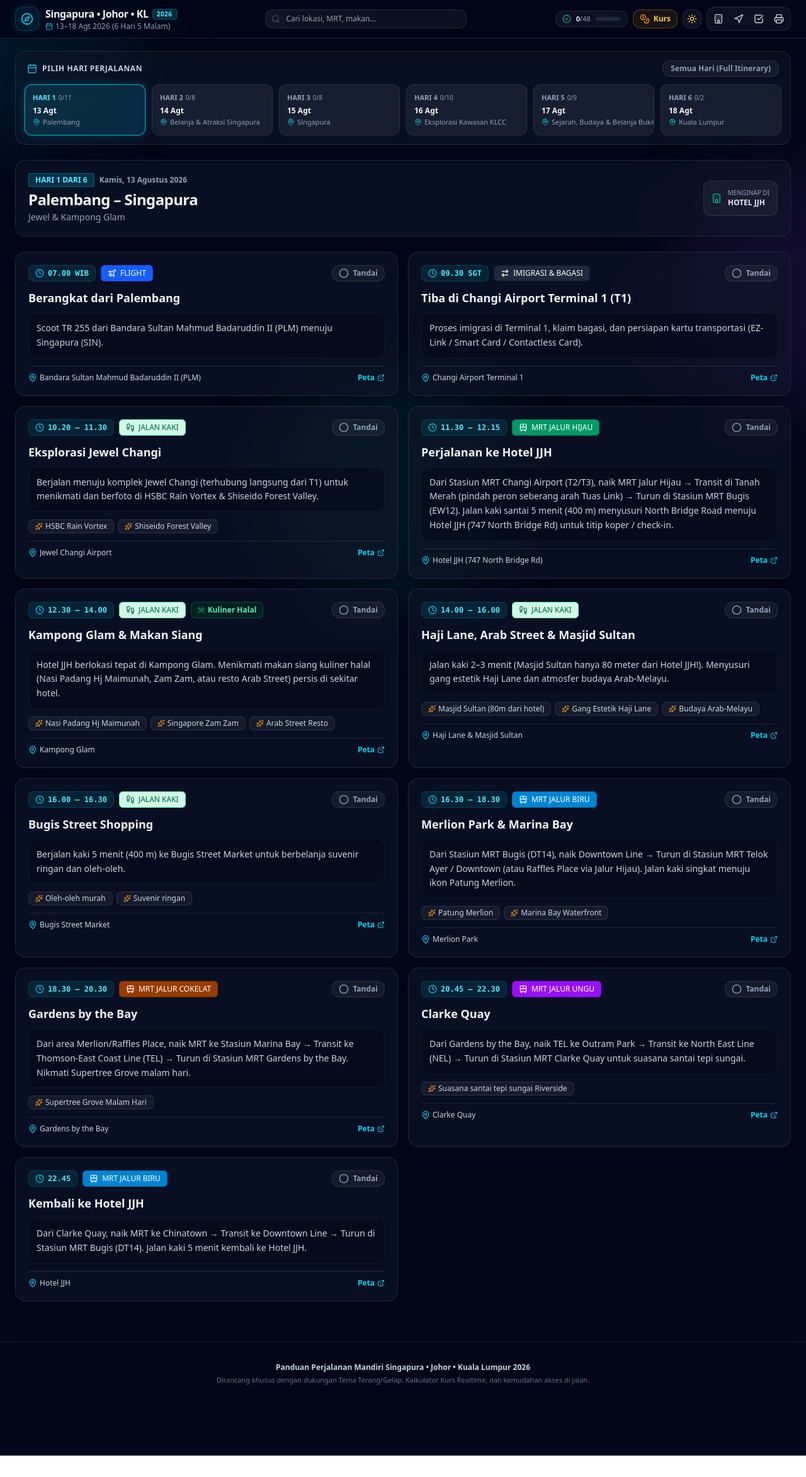
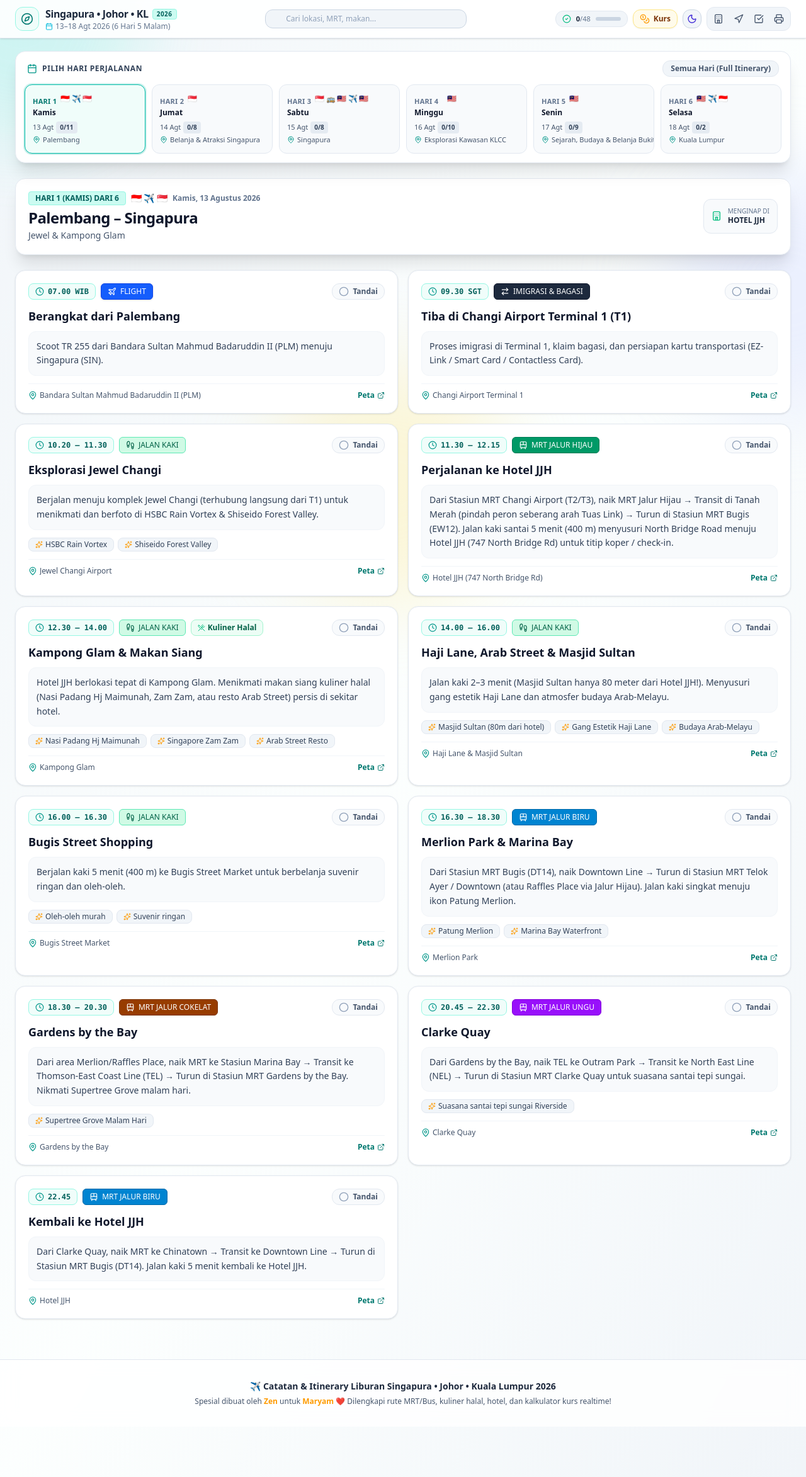
Before and after one commit to ZenBahsin/my-simple-ittenary, a React (Vite) app: page / in a window 1280 px wide. Shown: the whole page at 63% size. Before the commit the page ends 2312 px from the top, so only its background shows below. Built offline with nearby package versions, Linux system fonts and the light colour scheme.

Commit message:
refactor: update default theme and add flag indicators
Set light mode as default and introduce country flag badges to itinerary headers and the day selector for better visual context.

```diff
--- a/src/App.tsx
+++ b/src/App.tsx
@@ -20,13 +20,13 @@ export default function App() {
   const [selectedDay, setSelectedDay] = useState<number | null>(1);
   const [searchQuery, setSearchQuery] = useState<string>('');
 
-  // Theme state (Dark or Light)
+  // Theme state (Light mode as default)
   const [isDarkMode, setIsDarkMode] = useState<boolean>(() => {
     try {
       const saved = localStorage.getItem('sg_jo_kl_theme');
-      return saved ? JSON.parse(saved) : true;
+      return saved ? JSON.parse(saved) : false;
     } catch (e) {
-      return true;
+      return false;
     }
   });
 
@@ -194,14 +194,15 @@ export default function App() {
               }`}>
                 <div className="flex flex-col sm:flex-row sm:items-center justify-between gap-3">
                   <div>
-                    <div className="flex items-center gap-2">
-                      <span className={`px-2.5 py-0.5 rounded text-xs font-bold uppercase border ${
+                    <div className="flex items-center gap-2 flex-wrap">
+                      <span className={`px-2.5 py-0.5 rounded text-xs font-bold uppercase border shrink-0 ${
                         isDarkMode
                           ? 'bg-cyan-500/20 text-cyan-300 border-cyan-400/30'
                           : 'bg-teal-100 text-teal-800 border-teal-200'
                       }`}>
-                        Hari {dayObj.dayNumber} dari 6
+                        Hari {dayObj.dayNumber} ({dayObj.dateFull.split(',')[0]}) dari 6
                       </span>
+                      <span className="text-sm select-none font-sans font-semibold whitespace-nowrap shrink-0">{dayObj.flags}</span>
                       <span className={`text-xs font-semibold ${isDarkMode ? 'text-slate-400' : 'text-slate-500'}`}>
                         {dayObj.dateFull}
                       </span>
@@ -298,7 +299,7 @@ export default function App() {
                     <div className="flex items-center gap-2">
                       <Calendar className="w-4 h-4 text-cyan-400" />
                       <span className="text-xs font-bold uppercase tracking-wider text-cyan-300">
-                        Hari {day.dayNumber}: {day.date}
+                        Hari {day.dayNumber} ({day.dateFull.split(',')[0]}): {day.date}
                       </span>
                       <span className="text-xs text-slate-300 font-medium hidden sm:inline">• {day.title}</span>
                     </div>
@@ -376,11 +377,11 @@ export default function App() {
         isDarkMode ? 'border-white/10 bg-slate-950/60' : 'border-slate-200 bg-white/80'
       }`}>
         <div className="max-w-7xl mx-auto px-4">
-          <p className={`text-xs font-bold ${isDarkMode ? 'text-slate-300' : 'text-slate-700'}`}>
-            Panduan Perjalanan Mandiri Singapura • Johor • Kuala Lumpur 2026
+          <p className={`text-xs sm:text-sm font-bold ${isDarkMode ? 'text-slate-200' : 'text-slate-800'}`}>
+            ✈️ Catatan & Itinerary Liburan Singapura • Johor • Kuala Lumpur 2026
           </p>
-          <p className={`text-[11px] mt-1 ${isDarkMode ? 'text-slate-500' : 'text-slate-500'}`}>
-            Dirancang khusus dengan dukungan Tema Terang/Gelap, Kalkulator Kurs Realtime, dan kemudahan akses di jalan.
+          <p className={`text-xs mt-1.5 font-medium ${isDarkMode ? 'text-slate-400' : 'text-slate-600'}`}>
+            Spesial dibuat oleh <span className="font-bold text-amber-500">Zen</span> untuk <span className="font-bold text-amber-500">Maryam</span> ❤️ Dilengkapi rute MRT/Bus, kuliner halal, hotel, dan kalkulator kurs realtime!
           </p>
         </div>
       </footer>
--- a/src/components/DaySelector.tsx
+++ b/src/components/DaySelector.tsx
@@ -74,23 +74,35 @@ export const DaySelector: React.FC<Props> = ({
                 </div>
               )}
 
-              <div className="flex items-center justify-between gap-1">
-                <span className={`text-[11px] font-bold uppercase ${
+              <div className="flex items-start justify-between gap-1.5">
+                <div>
+                  <span className={`text-[11px] font-bold uppercase tracking-wide ${
                     isSelected
                       ? (isDarkMode ? 'text-cyan-300' : 'text-teal-700')
                       : (isDarkMode ? 'text-slate-400' : 'text-slate-500')
                   }`}>
                     Hari {day.dayNumber}
                   </span>
-                <span className={`text-[10px] font-medium ${isDarkMode ? 'text-slate-400' : 'text-slate-500'}`}>
-                  {completedInDay}/{dayItemsCount}
+                  <div className={`text-xs font-black ${
+                    isDarkMode ? 'text-slate-100' : 'text-slate-900'
+                  }`}>
+                    {day.dateFull.split(',')[0]}
+                  </div>
+                </div>
+                <span className="text-xs select-none tracking-tight font-sans whitespace-nowrap shrink-0 font-semibold pt-0.5">
+                  {day.flags}
                 </span>
               </div>
 
-              <div className={`text-xs font-bold truncate mt-1 ${
-                isDarkMode ? 'text-slate-100' : 'text-slate-900'
+              <div className={`text-[11px] font-medium truncate mt-1.5 flex items-center justify-between gap-1 ${
+                isDarkMode ? 'text-slate-300' : 'text-slate-600'
               }`}>
-                {day.date.replace(' 2026', '')}
+                <span>{day.date.replace(' 2026', '')}</span>
+                <span className={`text-[10px] font-semibold shrink-0 px-1.5 py-0.5 rounded ${
+                  isDarkMode ? 'bg-white/10 text-slate-300' : 'bg-slate-200/80 text-slate-700'
+                }`}>
+                  {completedInDay}/{dayItemsCount}
+                </span>
               </div>
 
               <div className={`text-[11px] truncate mt-0.5 font-medium flex items-center gap-1 ${
--- a/src/data/itineraryData.ts
+++ b/src/data/itineraryData.ts
@@ -7,7 +7,8 @@ export const ITINERARY_DAYS: DayItinerary[] = [
     dateFull: 'Kamis, 13 Agustus 2026',
     title: 'Palembang – Singapura',
     subtitle: 'Jewel & Kampong Glam',
-    countries: ['Singapura'],
+    countries: ['Indonesia', 'Singapura'],
+    flags: '🇮🇩 ✈️ 🇸🇬',
     hotelName: 'HOTEL JJH',
     hotelArea: 'Kampong Glam / Bugis',
     items: [
@@ -127,6 +128,7 @@ export const ITINERARY_DAYS: DayItinerary[] = [
     title: 'Belanja & Atraksi Singapura',
     subtitle: 'Orchard, Chinatown & Marina Bay Sands',
     countries: ['Singapura'],
+    flags: '🇸🇬',
     hotelName: 'HOTEL JJH',
     hotelArea: 'Kampong Glam / Bugis',
     items: [
@@ -219,6 +221,7 @@ export const ITINERARY_DAYS: DayItinerary[] = [
     title: 'Singapura – Johor – Kuala Lumpur',
     subtitle: 'Lintas Batas Bus CW2, UTM Skudai, JPO & Flight ke KL',
     countries: ['Singapura', 'Malaysia'],
+    flags: '🇸🇬 🚌 🇲🇾 ✈️ 🇲🇾',
     hotelName: 'Ibis KLCC',
     hotelArea: 'Kuala Lumpur (Area KLCC)',
     items: [
@@ -309,6 +312,7 @@ export const ITINERARY_DAYS: DayItinerary[] = [
     title: 'Eksplorasi Kawasan KLCC',
     subtitle: 'Twin Towers, Suria KLCC, Saloma Link & Symphony Lake',
     countries: ['Malaysia'],
+    flags: '🇲🇾',
     hotelName: 'Ibis KLCC',
     hotelArea: 'Kuala Lumpur (Area KLCC)',
     items: [
@@ -420,6 +424,7 @@ export const ITINERARY_DAYS: DayItinerary[] = [
     title: 'Sejarah, Budaya & Belanja Bukit Bintang',
     subtitle: 'Batu Caves, Dataran Merdeka, Masjid Negara & Pavilion KL Walkway',
     countries: ['Malaysia'],
+    flags: '🇲🇾',
     hotelName: 'Ibis KLCC',
     hotelArea: 'Kuala Lumpur (Area KLCC)',
     items: [
@@ -522,6 +527,7 @@ export const ITINERARY_DAYS: DayItinerary[] = [
     title: 'Kuala Lumpur – Kepulangan ke Palembang',
     subtitle: 'Check-out Ibis KLCC, Transportasi ke KLIA T2 & Flight AK-462',
     countries: ['Malaysia', 'Indonesia'],
+    flags: '🇲🇾 ✈️ 🇮🇩',
     hotelName: 'Ibis KLCC',
     hotelArea: 'Check-out & Bandara KLIA T2',
     items: [
--- a/src/types.ts
+++ b/src/types.ts
@@ -32,6 +32,7 @@ export interface DayItinerary {
   title: string;
   subtitle: string;
   countries: string[];
+  flags: string;
   hotelName: string;
   hotelArea: string;
   items: ItineraryItem[];
```
Lines whose indentation alone changed are shown as unchanged.
